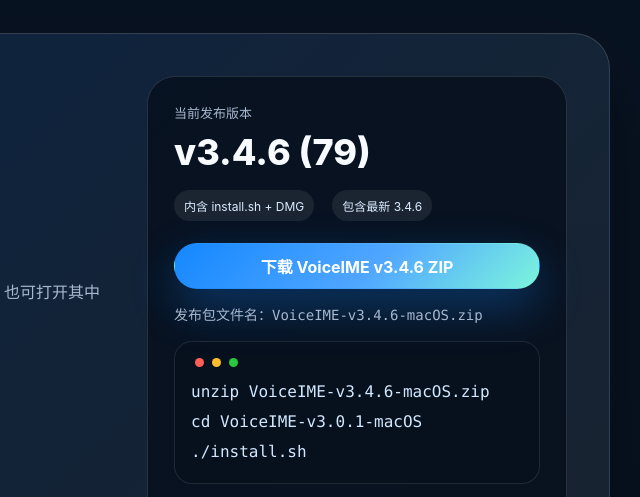
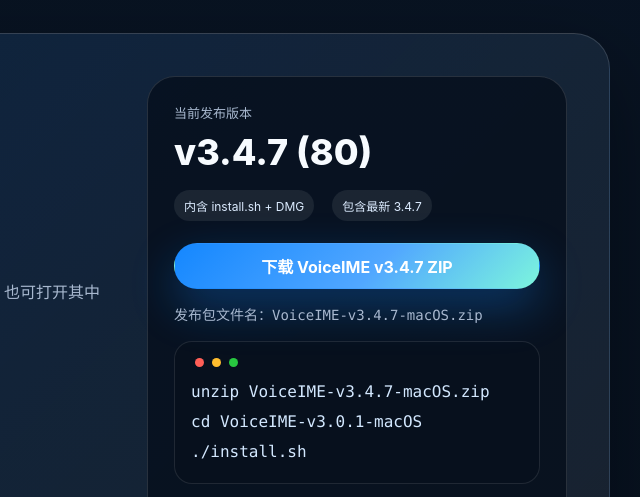
Before and after one commit to babyhack-dev/babyhack-dev.github.io, a plain HTML site: page index.html in a window 1280 px wide. Shown: the part 3960-4457 px from the top of the page, 630-1270 px from the left. Drawn offline with Linux system fonts and the light colour scheme.

Commit message:
chore: update site for VoiceIME v3.4.7

```diff
--- a/index.html
+++ b/index.html
@@ -186,17 +186,17 @@
             </div>
             <aside class="release-card">
               <div class="release-meta-label">当前发布版本</div>
-              <div class="release-version">v3.4.6 (79)</div>
+              <div class="release-version">v3.4.7 (80)</div>
               <div class="release-badges">
                 <span>内含 install.sh + DMG</span>
-                <span>包含最新 3.4.6</span>
+                <span>包含最新 3.4.7</span>
               </div>
-              <a class="button primary release-download" href="downloads/VoiceIME-v3.4.6-macOS.zip" target="_blank" rel="noreferrer">下载 VoiceIME v3.4.6 ZIP</a>
-              <p class="release-subtitle">发布包文件名：<code>VoiceIME-v3.4.6-macOS.zip</code></p>
+              <a class="button primary release-download" href="downloads/VoiceIME-v3.4.7-macOS.zip" target="_blank" rel="noreferrer">下载 VoiceIME v3.4.7 ZIP</a>
+              <p class="release-subtitle">发布包文件名：<code>VoiceIME-v3.4.7-macOS.zip</code></p>
               <div class="release-terminal">
                 <div class="mac-dots small-bar"><span></span><span></span><span></span></div>
                 <code>
-                  unzip VoiceIME-v3.4.6-macOS.zip<br />
+                  unzip VoiceIME-v3.4.7-macOS.zip<br />
                   cd VoiceIME-v3.0.1-macOS<br />
                   ./install.sh
                 </code>
```
Also changed, not shown: downloads/latest.json (+4 -4 lines), 2 other files.
